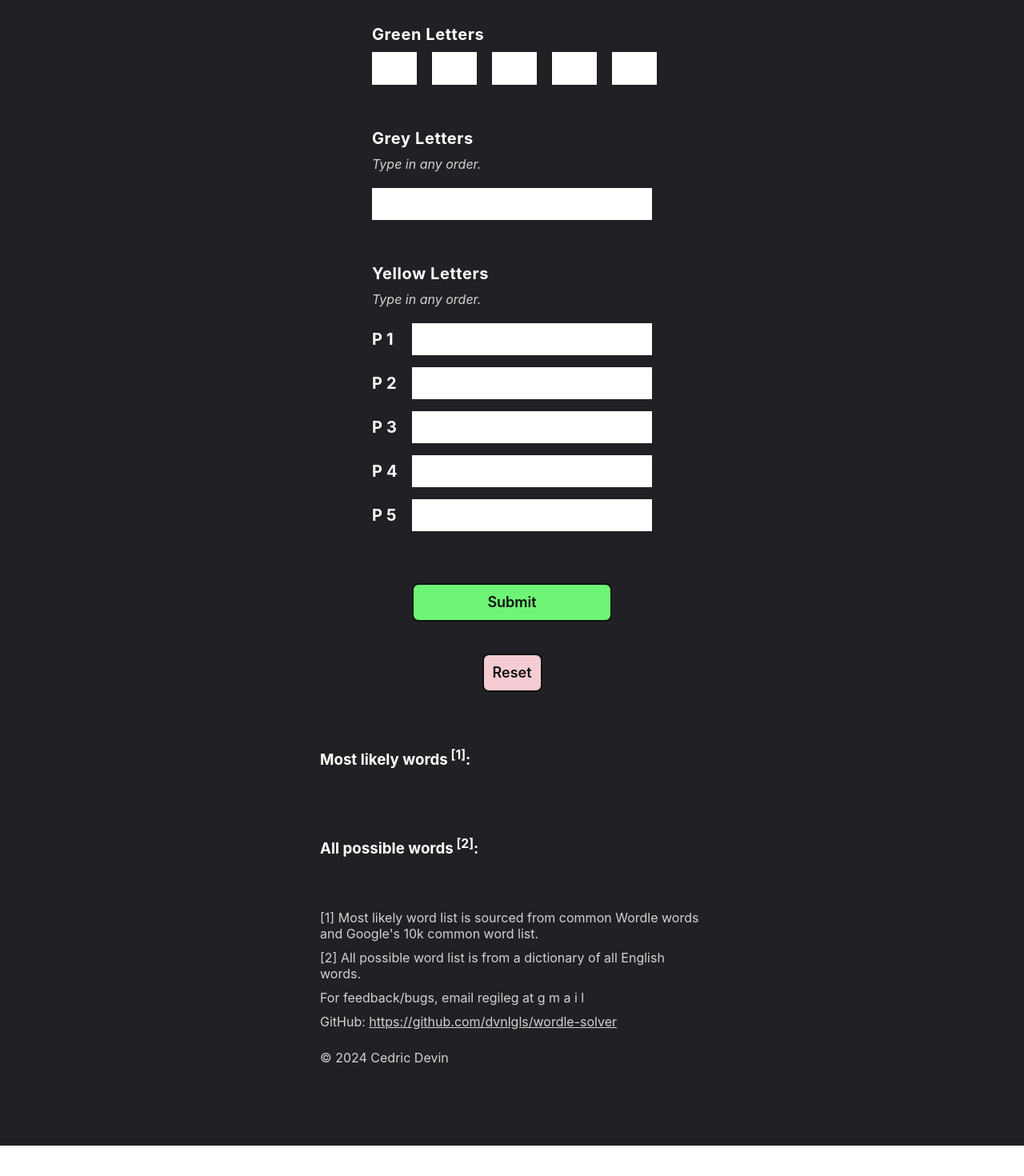
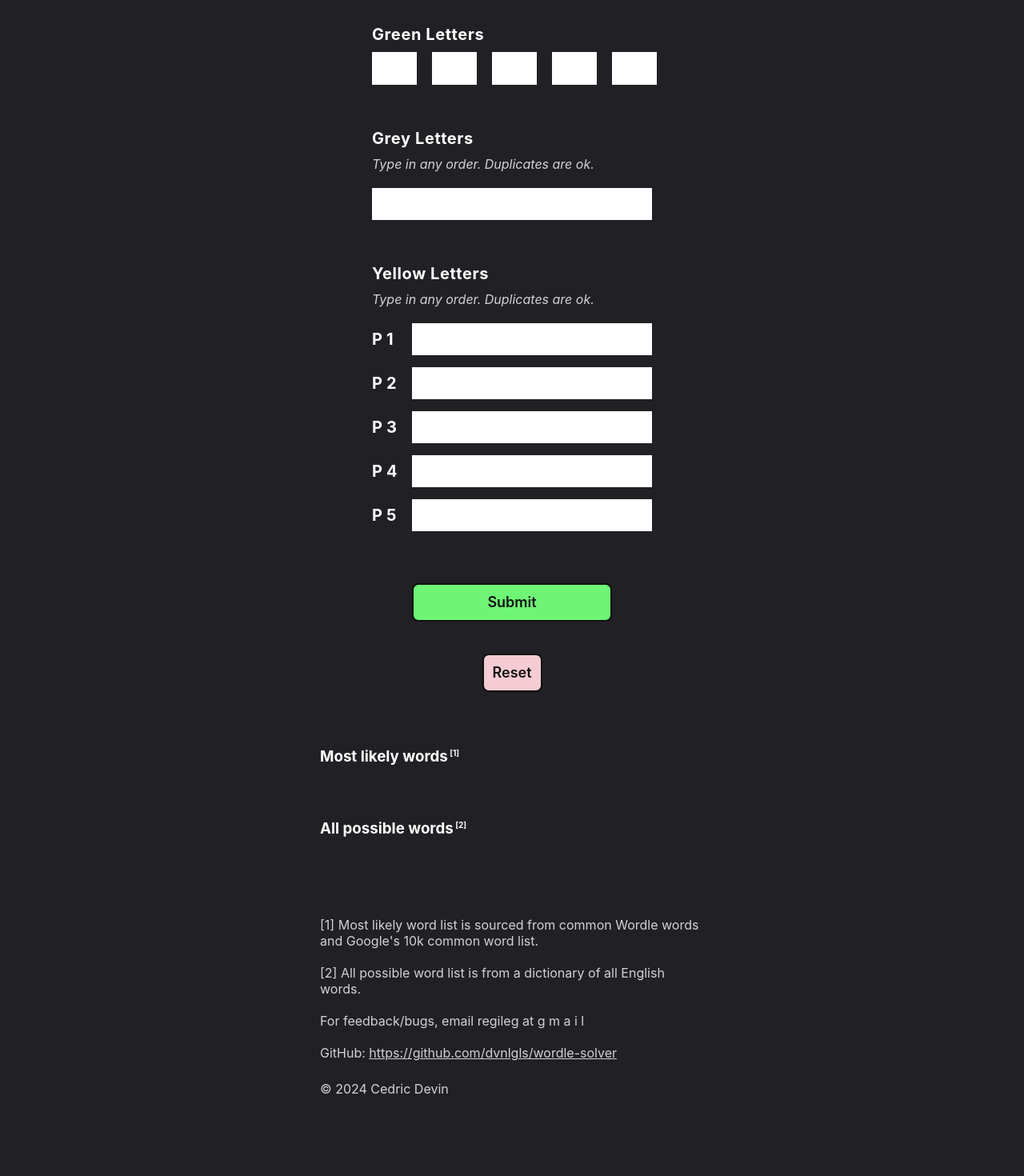
Before and after one commit to dvnlgls/wordle-solver, an Angular app: page / in a window 1280 px wide. Shown: the part 268-1738 px from the top of the page at 80% size. Before the commit the page ends 1700 px from the top, so only its background shows below. Built offline with nearby package versions, Linux system fonts and the light colour scheme.

Commit message:
change result list order from left to right

```diff
--- a/src/app/app.component.html
+++ b/src/app/app.component.html
@@ -31,7 +31,7 @@
       <div>
         <h3 class="title-section">Grey Letters</h3>
         <div class="tips-section">
-          <span>Type in any order.</span>
+          <span>Type in any order. Duplicates are ok.</span>
         </div>
         <input class="grey" [ngClass]="greyBoxActive ? 'grey-active':''" type="text" name="" maxlength="21"
           formControlName="greyString" (input)="onGreyBoxChange($event)">
@@ -40,7 +40,7 @@
       <div>
         <h3 class="title-section">Yellow Letters</h3>
         <div class="tips-section">
-          <span>Type in any order.</span>
+          <span>Type in any order. Duplicates are ok.</span>
         </div>
         <div class="yellow">
           <h4>P1</h4>
@@ -75,22 +75,22 @@
     </div>
 
     <div class="result-words">
-      <h3>Most likely words<sup> [1]</sup>: {{ mostLikelyWords.length ? mostLikelyWords.length : '' }}</h3>
+      <h3>Most likely words<sup> [1]</sup> {{ mostLikelyWords.length ? mostLikelyWords.length : '' }}</h3>
       <div *ngIf="mostLikelyWords.length > 0" class="tip">&#9432; click the word to see its meaning.</div>
-      <ul role="list">
-        <li *ngFor="let word of mostLikelyWords;">
+      <div class="result-list">
+        <div *ngFor="let word of mostLikelyWords;">
           <a target="_blank" href="{{'https://www.dictionary.com/browse/' + word}}" >{{word}}</a>
-        </li>
-      </ul>
+        </div>
+      </div>
     </div>
 
     <div class="result-words">
-      <h3>All possible words<sup> [2]</sup>: {{ filteredWords.length ? filteredWords.length : '' }}</h3>
-      <ul role="list">
-        <li *ngFor="let word of filteredWords;">
+      <h3>All possible words<sup> [2]</sup> {{ filteredWords.length ? filteredWords.length : '' }}</h3>
+      <div class="result-list">
+        <div *ngFor="let word of filteredWords;">
           <a target="_blank" href="{{'https://www.dictionary.com/browse/' + word}}" >{{word}}</a>
-        </li>
-      </ul>
+        </div>
+      </div>
     </div>
 
     <div class="footer">
--- a/src/app/app.component.scss
+++ b/src/app/app.component.scss
@@ -176,6 +176,10 @@
   margin-bottom: 30px;
   justify-self: center;
   width: 80%;
+
+  sup {
+    font-size: 10px;
+  }
 }
 
 .result-words .tip{
@@ -184,17 +188,17 @@
   color: #ffda4a;
 }
 
-.result-words ul {
-  columns: 3;
-}
-
-.result-words ul li{
+.result-list {
+  display: grid;
+  grid-template-columns: repeat(3, 1fr);
+  column-gap: 10px;
   font-size: 19px;
   list-style: square;
   line-height: 45px;
   font-family: monospace;
   text-transform: uppercase;
   letter-spacing: 1px;
+  padding-left: 30px;
 
   a {
     text-decoration: underline dotted;
@@ -274,6 +278,7 @@
 
 .footer {
   margin-bottom: 100px;
+  margin-top: 50px;
   opacity: 0.8;
   max-width: 80%;
   justify-self: center;
@@ -287,7 +292,7 @@
   margin-bottom: 25px;
 
   div {
-    margin-bottom: 10px;
+    margin-bottom: 20px;
     line-height: 20px;
   }
 }
```
